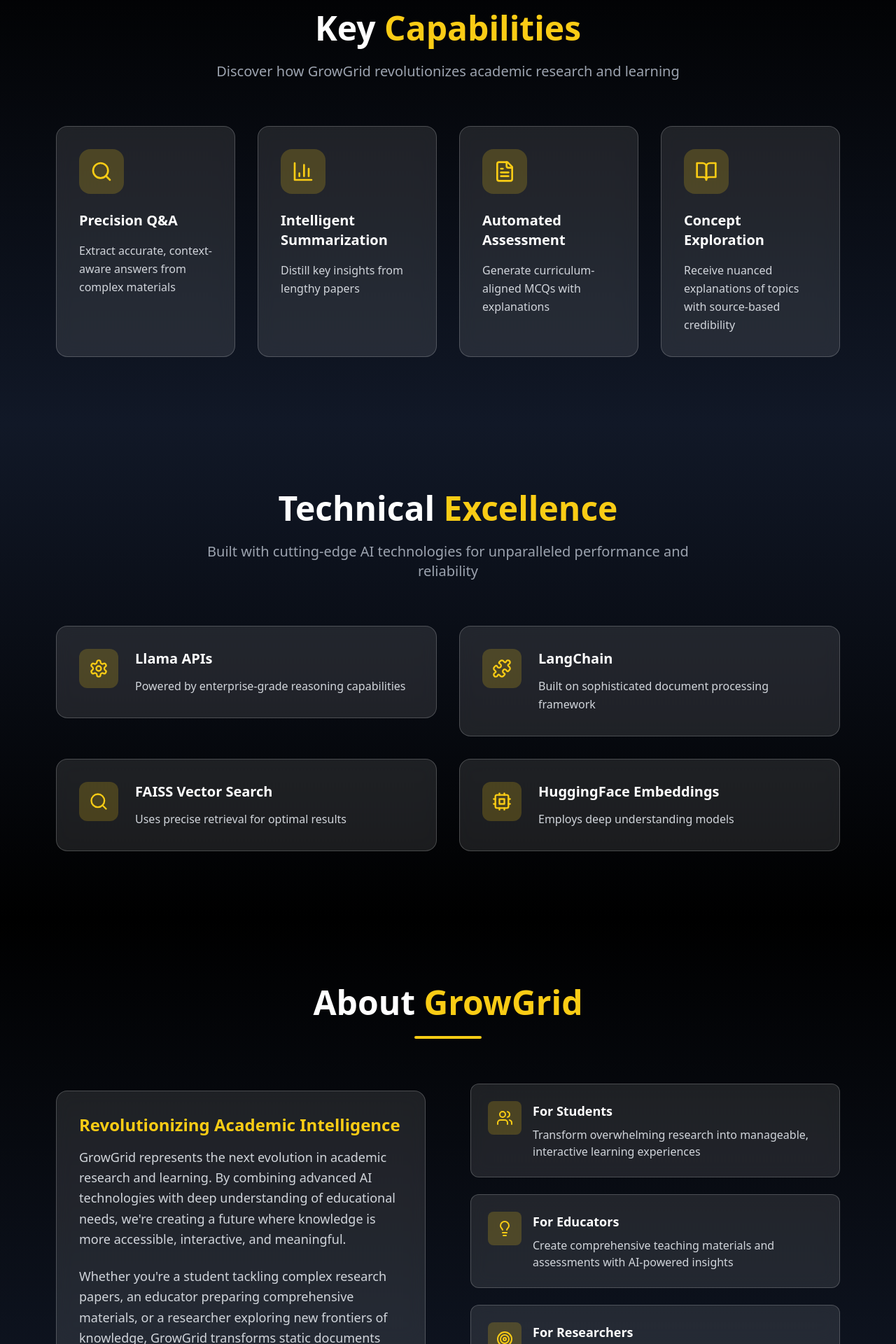
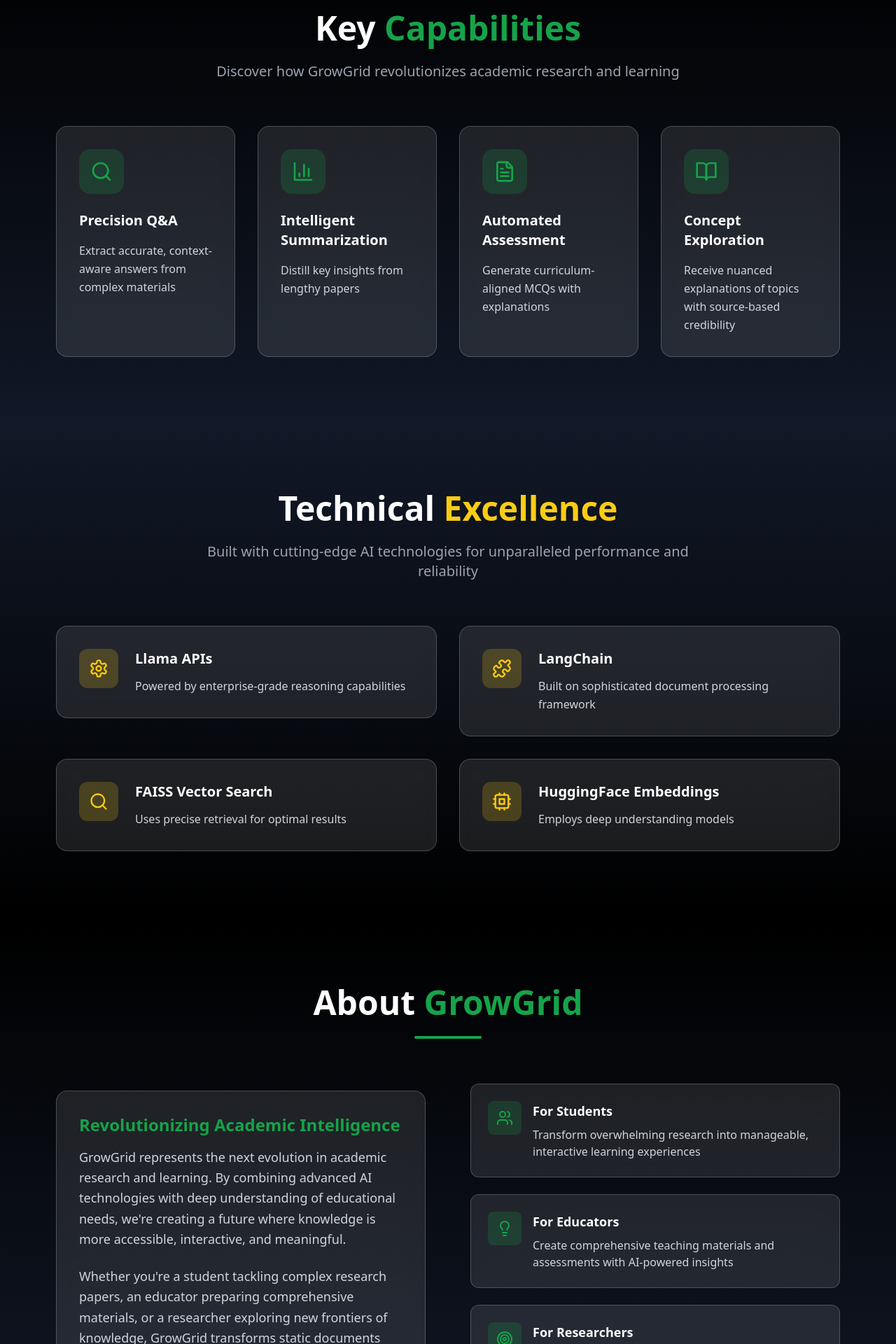
Before and after one commit to imBharathkumarp/GrowGrid, a React (Vite) app: page / in a window 1280 px wide. Shown: the part 880-2800 px from the top of the page at 70% size. Built offline with nearby package versions, Linux system fonts and the light colour scheme.

Commit message:
Change primary color from yellow to green-600

```diff
--- a/src/components/AboutSection.tsx
+++ b/src/components/AboutSection.tsx
@@ -9,16 +9,16 @@ const AboutSection = () => {
       <div className="relative z-10 max-w-6xl mx-auto px-4">
         <div className="text-center mb-16">
           <h2 className="text-4xl md:text-5xl font-bold text-white mb-6">
-            About <span className="text-yellow-400">GrowGrid</span>
+            About <span className="text-green-600">GrowGrid</span>
           </h2>
-          <div className="w-24 h-1 bg-yellow-400 mx-auto mb-8 rounded-full"></div>
+          <div className="w-24 h-1 bg-green-600 mx-auto mb-8 rounded-full"></div>
         </div>
 
         <div className="grid grid-cols-1 lg:grid-cols-2 gap-16 items-center">
           {/* Left column - Main content */}
           <div className="space-y-8">
             <div className="p-8 rounded-2xl bg-white/10 backdrop-blur-md border border-white/20">
-              <h3 className="text-2xl font-bold text-yellow-400 mb-4">
+              <h3 className="text-2xl font-bold text-green-600 mb-4">
                 Revolutionizing Academic Intelligence
               </h3>
               <p className="text-gray-300 text-lg leading-relaxed mb-6">
@@ -37,8 +37,8 @@ const AboutSection = () => {
           {/* Right column - Benefits */}
           <div className="space-y-6">
             <div className="flex items-start gap-4 p-6 rounded-xl bg-white/10 backdrop-blur-md border border-white/20 hover:bg-white/15 transition-all duration-300">
-              <div className="w-12 h-12 rounded-lg bg-yellow-400/20 flex items-center justify-center flex-shrink-0">
-                <Users size={24} className="text-yellow-400" />
+              <div className="w-12 h-12 rounded-lg bg-green-600/20 flex items-center justify-center flex-shrink-0">
+                <Users size={24} className="text-green-600" />
               </div>
               <div>
                 <h4 className="text-lg font-bold text-white mb-2">For Students</h4>
@@ -47,8 +47,8 @@ const AboutSection = () => {
             </div>
 
             <div className="flex items-start gap-4 p-6 rounded-xl bg-white/10 backdrop-blur-md border border-white/20 hover:bg-white/15 transition-all duration-300">
-              <div className="w-12 h-12 rounded-lg bg-yellow-400/20 flex items-center justify-center flex-shrink-0">
-                <Lightbulb size={24} className="text-yellow-400" />
+              <div className="w-12 h-12 rounded-lg bg-green-600/20 flex items-center justify-center flex-shrink-0">
+                <Lightbulb size={24} className="text-green-600" />
               </div>
               <div>
                 <h4 className="text-lg font-bold text-white mb-2">For Educators</h4>
@@ -57,8 +57,8 @@ const AboutSection = () => {
             </div>
 
             <div className="flex items-start gap-4 p-6 rounded-xl bg-white/10 backdrop-blur-md border border-white/20 hover:bg-white/15 transition-all duration-300">
-              <div className="w-12 h-12 rounded-lg bg-yellow-400/20 flex items-center justify-center flex-shrink-0">
-                <Target size={24} className="text-yellow-400" />
+              <div className="w-12 h-12 rounded-lg bg-green-600/20 flex items-center justify-center flex-shrink-0">
+                <Target size={24} className="text-green-600" />
               </div>
               <div>
                 <h4 className="text-lg font-bold text-white mb-2">For Researchers</h4>
--- a/src/components/CapabilitiesSection.tsx
+++ b/src/components/CapabilitiesSection.tsx
@@ -32,7 +32,7 @@ const CapabilitiesSection = () => {
       <div className="relative z-10 max-w-6xl mx-auto px-4">
         <div className="text-center mb-16">
           <h2 className="text-4xl md:text-5xl font-bold text-white mb-6">
-            Key <span className="text-yellow-400">Capabilities</span>
+            Key <span className="text-green-600">Capabilities</span>
           </h2>
           <p className="text-xl text-gray-400 max-w-2xl mx-auto">
             Discover how GrowGrid revolutionizes academic research and learning
@@ -46,13 +46,13 @@ const CapabilitiesSection = () => {
               <div className="h-full p-8 rounded-2xl bg-white/10 backdrop-blur-md border border-white/20 hover:bg-white/15 transition-all duration-300 hover:scale-105 hover:shadow-2xl hover:shadow-yellow-400/10">
                 {/* Icon */}
                 <div className="mb-6">
-                  <div className="w-16 h-16 rounded-2xl bg-yellow-400/20 flex items-center justify-center group-hover:bg-yellow-400/30 transition-colors duration-300">
-                    <capability.icon size={32} className="text-yellow-400" />
+                  <div className="w-16 h-16 rounded-2xl bg-green-600/20 flex items-center justify-center group-hover:bg-green-600/30 transition-colors duration-300">
+                    <capability.icon size={32} className="text-green-600" />
                   </div>
                 </div>
 
                 {/* Content */}
-                <h3 className="text-xl font-bold text-white mb-4 group-hover:text-yellow-400 transition-colors duration-300">
+                <h3 className="text-xl font-bold text-white mb-4 group-hover:text-green-600 transition-colors duration-300">
                   {capability.title}
                 </h3>
                 <p className="text-gray-300 leading-relaxed">
@@ -61,7 +61,7 @@ const CapabilitiesSection = () => {
               </div>
 
               {/* Glow effect on hover */}
-              <div className="absolute inset-0 rounded-2xl bg-yellow-400/5 opacity-0 group-hover:opacity-100 transition-opacity duration-300 -z-10 blur-xl"></div>
+              <div className="absolute inset-0 rounded-2xl bg-green-600/5 opacity-0 group-hover:opacity-100 transition-opacity duration-300 -z-10 blur-xl"></div>
             </div>
           ))}
         </div>
```
